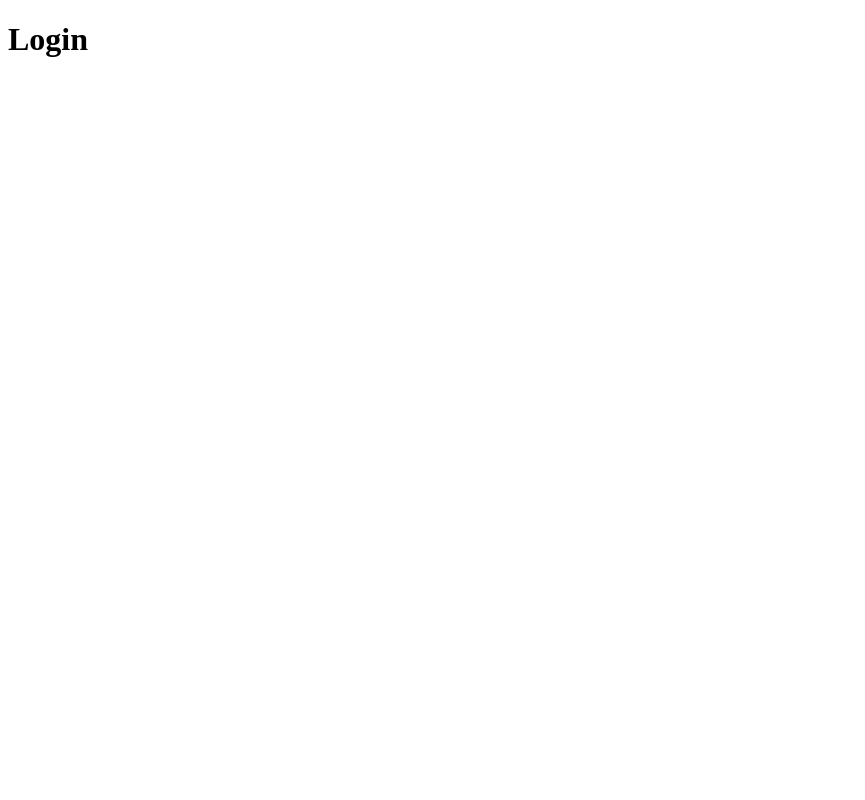
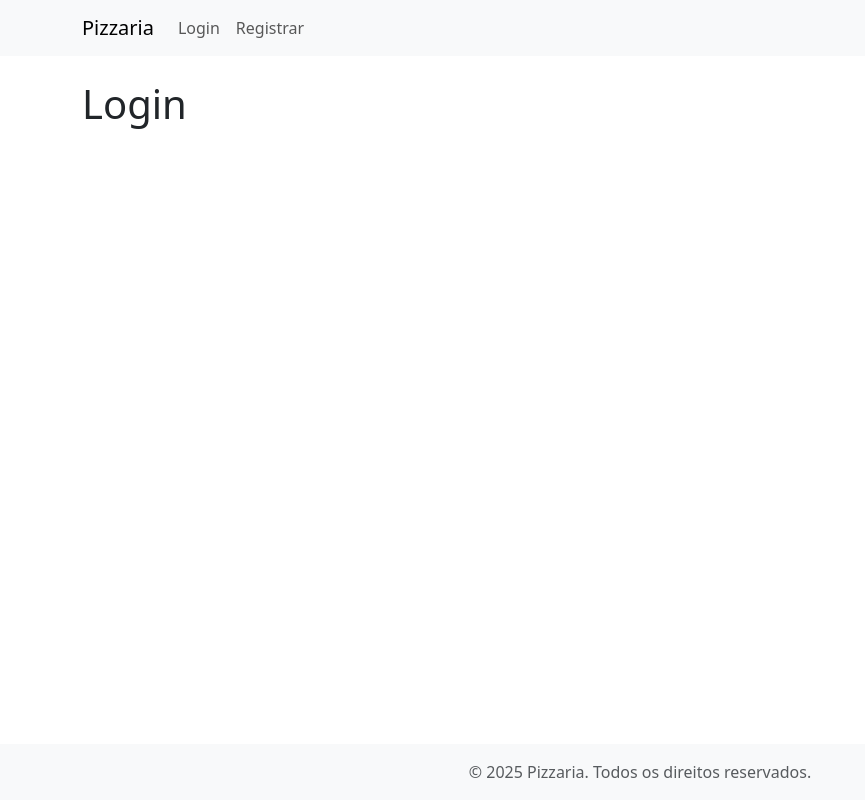
Before and after one commit to GustavoBeckSilva/pizzaria-project, a React (Create React App) app in the folder frontend/pizzaria-pwa/: page /login in a window 1280 px wide. Shown: the whole page, without its empty margins (0-865 px from the left). Built offline with nearby package versions, Linux system fonts and the light colour scheme.

Commit message:
feat(frontend): Configura React Router, cria layout compartilhado (Navbar, Footer, Layout) e estrutura de pastas

```diff
--- a/frontend/pizzaria-pwa/package.json
+++ b/frontend/pizzaria-pwa/package.json
@@ -4,6 +4,7 @@
   "private": true,
   "dependencies": {
     "axios": "^1.9.0",
+    "bootstrap": "^5.3.5",
     "cra-template-pwa": "2.0.0",
     "react": "^18.2.0",
     "react-dom": "^18.2.0",
--- /dev/null
+++ b/frontend/pizzaria-pwa/src/components/Footer.jsx
@@ -0,0 +1,11 @@
+import React from 'react';
+
+export default function Footer() {
+  return (
+    <footer className="bg-light text-center py-3 mt-auto">
+      <div className="container">
+        <span className="text-muted">&copy; {new Date().getFullYear()} Pizzaria. Todos os direitos reservados.</span>
+      </div>
+    </footer>
+  );
+}
--- a/frontend/pizzaria-pwa/src/components/Layout.jsx
+++ b/frontend/pizzaria-pwa/src/components/Layout.jsx
@@ -1,5 +1,15 @@
 import React from 'react';
+import Navbar from './Navbar';
+import Footer from './Footer';
 
 export default function Layout({ children }) {
-  return <>{children}</>;
+  return (
+    <div className="d-flex flex-column min-vh-100">
+      <Navbar />
+      <main className="container mt-4 flex-grow-1">
+        {children}
+      </main>
+      <Footer />
+    </div>
+  );
 }
--- /dev/null
+++ b/frontend/pizzaria-pwa/src/components/Navbar.jsx
@@ -0,0 +1,88 @@
+import React, { useContext } from 'react';
+import { Link, useNavigate } from 'react-router-dom';
+import { AutenticacaoContext } from '../context/AutenticacaoContext';
+import { CarrinhoContext } from '../context/CarrinhoContext';
+import { PAPEIS } from '../utils/constantes';
+
+export default function Navbar() {
+  const { usuario, fazerLogout } = useContext(AutenticacaoContext);
+  const { itens } = useContext(CarrinhoContext);
+  const navigate = useNavigate();
+
+  function handleLogout() {
+    fazerLogout();
+    navigate('/login');
+  }
+
+  return (
+    <nav className="navbar navbar-expand-lg navbar-light bg-light">
+      <div className="container">
+        <Link className="navbar-brand" to="/">Pizzaria</Link>
+
+        <button
+          className="navbar-toggler"
+          type="button"
+          data-bs-toggle="collapse"
+          data-bs-target="#navbarNav"
+          aria-controls="navbarNav"
+          aria-expanded="false"
+          aria-label="Toggle navigation"
+        >
+          <span className="navbar-toggler-icon" />
+        </button>
+
+        <div className="collapse navbar-collapse" id="navbarNav">
+          <ul className="navbar-nav me-auto">
+            {!usuario && (
+              <>
+                <li className="nav-item">
+                  <Link className="nav-link" to="/login">Login</Link>
+                </li>
+                <li className="nav-item">
+                  <Link className="nav-link" to="/register">Registrar</Link>
+                </li>
+              </>
+            )}
+
+            {usuario && usuario.tipo_usuario === PAPEIS.CLIENTE && (
+              <>
+                <li className="nav-item">
+                  <Link className="nav-link" to="/cliente/menu">Menu</Link>
+                </li>
+                <li className="nav-item">
+                  <Link className="nav-link" to="/cliente/carrinho">
+                    Carrinho <span className="badge bg-secondary">{itens.length}</span>
+                  </Link>
+                </li>
+                <li className="nav-item">
+                  <Link className="nav-link" to="/cliente/pedidos">Meus Pedidos</Link>
+                </li>
+              </>
+            )}
+
+            {usuario && usuario.tipo_usuario === PAPEIS.PIZZAIOTO && (
+              <>
+                <li className="nav-item">
+                  <Link className="nav-link" to="/pizzaiolo/pedidos">Dashboard</Link>
+                </li>
+                <li className="nav-item">
+                  <Link className="nav-link" to="/pizzaiolo/sabores">Sabores</Link>
+                </li>
+              </>
+            )}
+          </ul>
+
+          {usuario && (
+            <ul className="navbar-nav">
+              <li className="nav-item">
+                <button className="btn btn-outline-danger" onClick={handleLogout}>
+                  Sair
+                </button>
+              </li>
+            </ul>
+          )}
+        </div>
+      </div>
+    </nav>
+  );
+}
--- a/frontend/pizzaria-pwa/src/index.js
+++ b/frontend/pizzaria-pwa/src/index.js
@@ -1,6 +1,8 @@
 import React from 'react';
 import ReactDOM from 'react-dom/client';
 import App from './App';
+import 'bootstrap/dist/css/bootstrap.min.css';
+import 'bootstrap/dist/js/bootstrap.bundle.min.js';
 import * as serviceWorkerRegistration from './serviceWorkerRegistration';
 
 const root = ReactDOM.createRoot(document.getElementById('root'));
```
Also changed, not shown: 2 other files (tests, documents, lock files or other folders).
